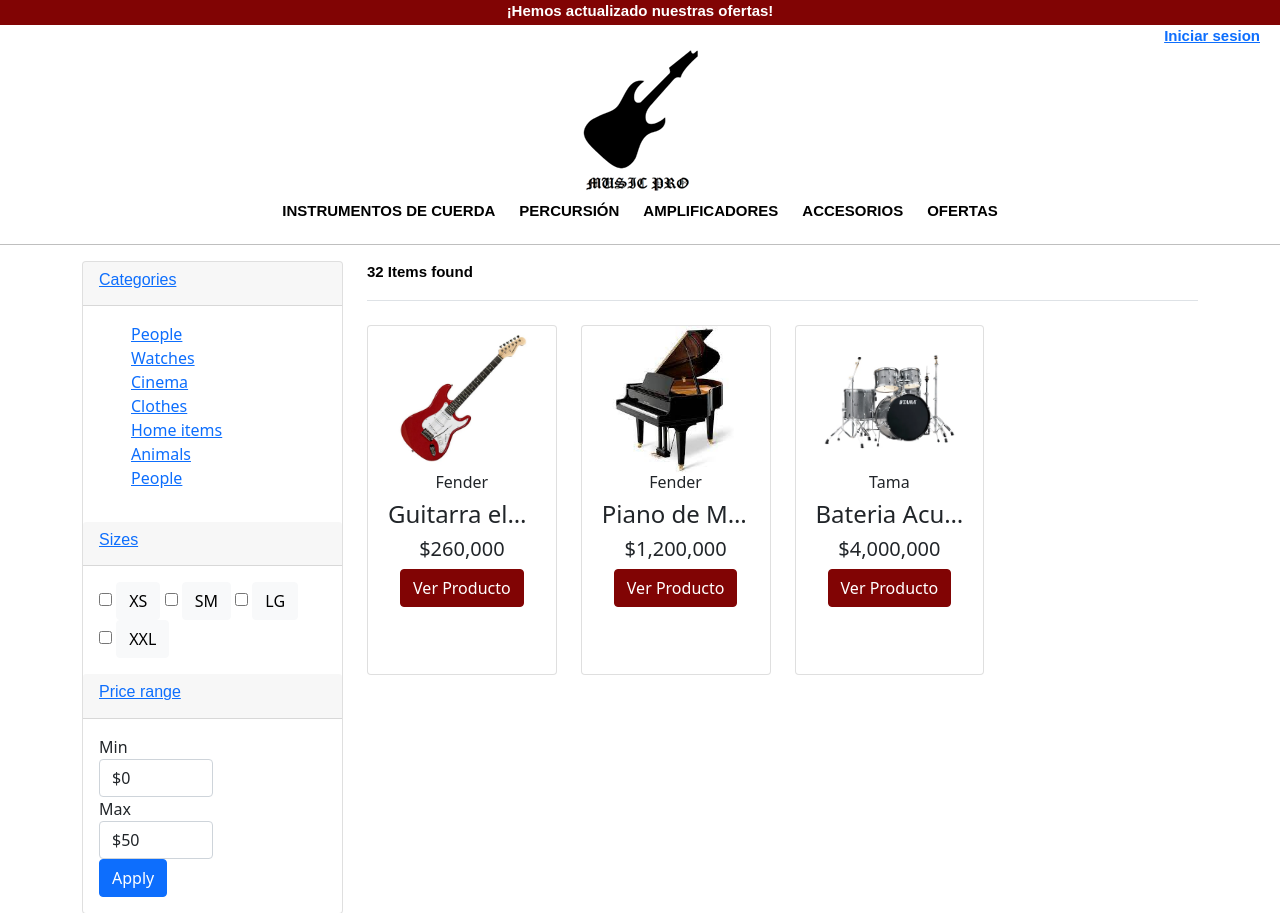
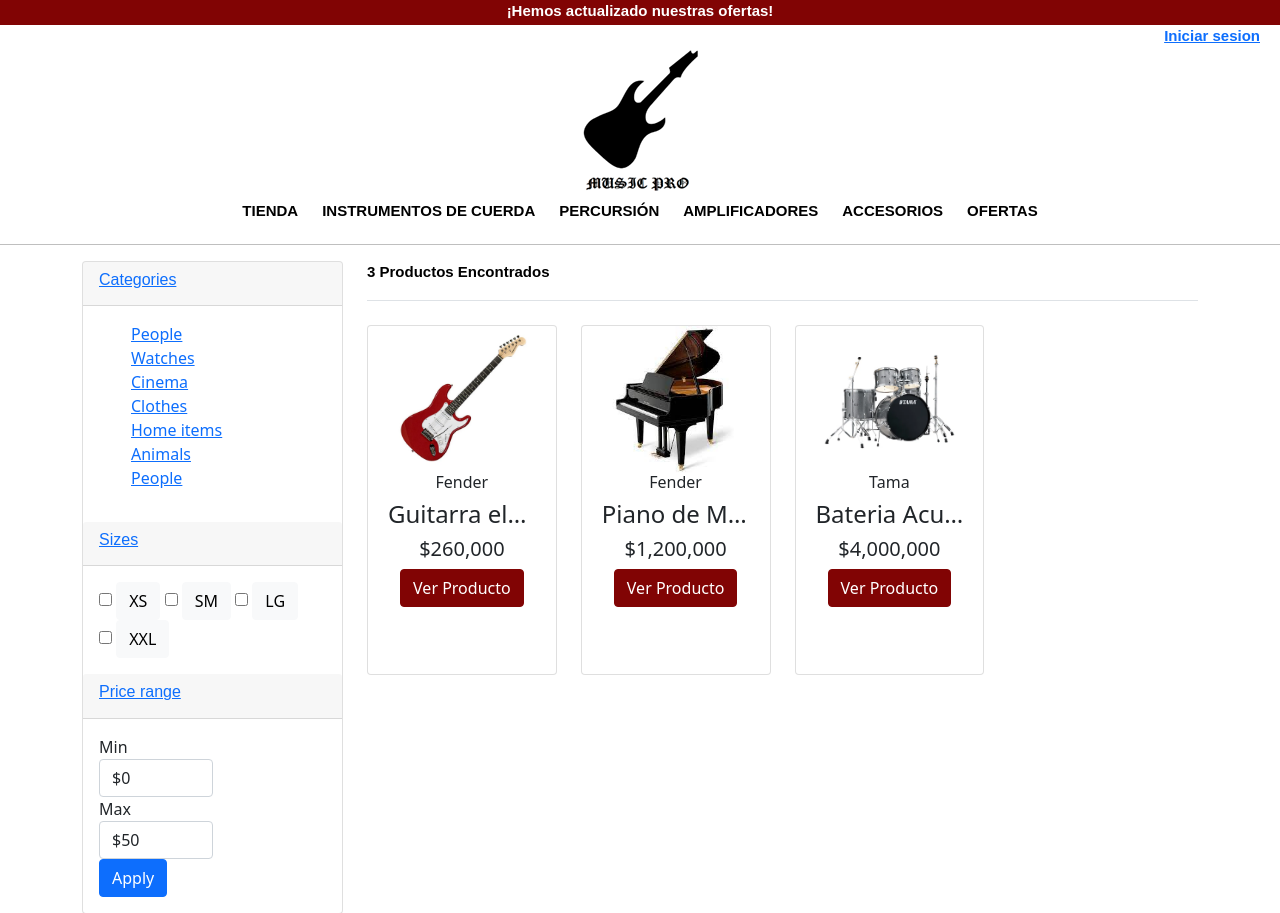
Before and after one commit to dacamposk/musicpro, a Django app: page /store in a window 1280 px wide. Shown: the top 913 px of the page. Run offline with Django 4.2, Linux system fonts and the light colour scheme; data comes from the database, SQL or seed files in the repository; some libraries are stand-ins or nearby versions.

Commit message:
busqueda por categoria-subcategoria-tipo-instrumento

```diff
--- a/app/models.py
+++ b/app/models.py
@@ -159,8 +159,8 @@
     imagen=models.ImageField(upload_to='img/productos')
     stock = models.IntegerField(verbose_name='stock')
     categoria= models.ForeignKey(Categoria,on_delete=models.CASCADE, )
-    SubCategoria= models.ForeignKey(SubCategoria,on_delete=models.CASCADE)
-    TipoInstrumento= models.ForeignKey(TipoInstrumento,on_delete=models.CASCADE, blank=True, null=True)
+    subcategoria= models.ForeignKey(SubCategoria,on_delete=models.CASCADE)
+    tipoinstrumento= models.ForeignKey(TipoInstrumento,on_delete=models.CASCADE, blank=True, null=True)
     marca = models.ForeignKey(Marca,on_delete=models.CASCADE)
     is_available = models.BooleanField(default=True)
     create_date = models.DateTimeField(auto_now_add=True)
--- a/app/templates/app/base.html
+++ b/app/templates/app/base.html
@@ -24,18 +24,18 @@
             ¡Hemos actualizado nuestras ofertas!
         </div>
 
-        <div class= "sesion">
+        <div class="sesion">
             {% if user.is_authenticated %}
             <li>
                 Bienvenido/a: <a href="#">{{user.email}}</a>
                 &nbsp;
                 <a href="{% url 'logout' %}">Cerrar Sesion </a>
 
-            {% if user.is_staff %}
-            &nbsp;
-          <a href="{%url 'adminView' %}" >Panel de Admin</a>
-            {% endif %}
-       </li>
+                {% if user.is_staff %}
+                &nbsp;
+                <a href="{%url 'adminView' %}">Panel de Admin</a>
+                {% endif %}
+            </li>
 
             {% else %}
             <li>
@@ -45,40 +45,45 @@
         </div>
 
         <div class="contenedor-logo">
-            <a href="{%url 'home' %}" >
-            <img href class="logo" src="{% static 'img/logo.png' %}" alt="logo"></a>
+            <a href="{%url 'home' %}">
+                <img href class="logo" src="{% static 'img/logo.png' %}" alt="logo"></a>
         </div>
         <ul class="nav">
-            <li><a href="">INSTRUMENTOS DE CUERDA</a>
+            <li><a href="">TIENDA</a></li>
+            <li><a href="{% url 'productos_por_categoria' 'instrumentos-de-cuerda' %}">INSTRUMENTOS DE CUERDA</a>
                 <ul>
-                    <li><a href="">Guitarras</a>
+                    <li><a href="{% url 'productos_por_categoria_subcategoria' 'instrumentos-de-cuerda' 'guitarras' %}">Guitarras</a>
                         <ul>
-                            <li><a href="">Guitarras Cuerpo Solido</a></li>
-                            <li><a href="">Guitarras Acústicas</a></li>
-                            <li><a href="">Guitarras Eléctricas</a></li>
+                            <li><a href="{% url 'productos_por_categoria_subcategoria_tipo_instrumento' 'instrumentos-de-cuerda' 'guitarras' 'guitarra-cuerpo-solido' %}">Guitarras
+                                    Cuerpo Solido</a></li>
+                            <li><a href="{% url 'productos_por_categoria_subcategoria_tipo_instrumento' 'instrumentos-de-cuerda' 'guitarras' 'guitarra-acustica' %}">Guitarras
+                                    Acústicas</a></li>
+                            <li><a href="{% url 'productos_por_categoria_subcategoria_tipo_instrumento' 'instrumentos-de-cuerda' 'guitarras' 'guitarra-electrica' %}">Guitarras
+                                    Eléctricas</a></li>
                         </ul>
                     </li>
                     <li><a href="">Bajos</a>
                         <ul>
-                            <li><a href="">Bajos Cuatro Cuerdas</a></li>
-                            <li><a href="">Bajos Cinco Cuerdas</a></li>
-                            <li><a href="">Bajos Activos</a></li>
-                            <li><a href="">Bajos Pasivos</a></li>
+                            <li><a href="{% url 'productos_por_categoria_subcategoria_tipo_instrumento' 'instrumentos-de-cuerda' 'bajos' 'bajo-cuatro-cuerdas' %}">Bajos Cuatro Cuerdas</a></li>
+                            <li><a href="{% url 'productos_por_categoria_subcategoria_tipo_instrumento' 'instrumentos-de-cuerda' 'bajos' 'bajo-cinco-cuerdas' %}">Bajos Cinco Cuerdas</a></li>
+                            <li><a href="{% url 'productos_por_categoria_subcategoria_tipo_instrumento' 'instrumentos-de-cuerda' 'bajos' 'bajo-activo' %}">Bajos Activos</a></li>
+                            <li><a href="{% url 'productos_por_categoria_subcategoria_tipo_instrumento' 'instrumentos-de-cuerda' 'bajos' 'bajo-pasivo' %}">Bajos Pasivos</a></li>
                         </ul>
                     </li>
-                    <li><a href="">Pianos</a>
+                    <li><a href="{% url 'productos_por_categoria_subcategoria' 'instrumentos-de-cuerda' 'pianos' %}">Pianos</a>
                         <ul>
-                            <li><a href="">Piano de media cola</a></li>
-                            <li><a href="">Piano de cola entera</a></li>
-                            <li><a href="">Pianolas</a></li>
+                            <li><a href="{% url 'productos_por_categoria_subcategoria_tipo_instrumento' 'instrumentos-de-cuerda' 'pianos' 'piano-de-media-cola' %}">Piano de media cola</a></li>
+                            <li><a href="{% url 'productos_por_categoria_subcategoria_tipo_instrumento' 'instrumentos-de-cuerda' 'pianos' 'piano-de-cola-entera' %}">Piano de cola entera</a></li>
+                            <li><a href="{% url 'productos_por_categoria_subcategoria_tipo_instrumento' 'instrumentos-de-cuerda' 'pianos' 'pianolas' %}">Pianolas</a></li>
                         </ul>
                     </li>
                 </ul>
             </li>
-            <li><a href="">PERCURSIÓN</a>
+            <li><a href="{% url 'productos_por_categoria' 'percusion' %}">PERCURSIÓN</a>
                 <ul>
 
-                    <li><a href=""> Baterías Acústicas</a>
+                    <li><a href="{% url 'productos_por_categoria_subcategoria' 'percusion' 'bateria-acustica' %}">
+                            Baterías Acústicas</a>
                         <ul>
                             <li><a href="">Tama</a></li>
                             <li><a href="">Pearl</a></li>
@@ -86,7 +91,7 @@
                             <li><a href="">Mapex</a></li>
                         </ul>
                     </li>
-                    <li><a href=""> Batería Electrónica</a>
+                    <li><a href="{% url 'productos_por_categoria_subcategoria' 'percusion' 'bateria-electronica' %}"> Batería Electrónica</a>
                         <ul>
                             <li><a href="">Roland</a></li>
                             <li><a href="">Alesis</a></li>
@@ -94,9 +99,9 @@
                     </li>
                 </ul>
             </li>
-            <li><a href="">AMPLIFICADORES</a>
+            <li><a href="{% url 'productos_por_categoria' 'amplificadores' %}">AMPLIFICADORES</a>
                 <ul>
-                    <li><a href="">Cabezales</a>
+                    <li><a href="{% url 'productos_por_categoria_subcategoria' 'amplificadores' 'cabezales' %}">Cabezales</a>
                         <ul>
                             <li><a href="">ENGL</a></li>
                             <li><a href="">Marshall</a></li>
@@ -104,7 +109,7 @@
                             <li><a href="">EVH</a></li>
                         </ul>
                     </li>
-                    <li><a href="">Cajas</a>
+                    <li><a href="{% url 'productos_por_categoria_subcategoria' 'amplificadores' 'cajas' %}">Cajas</a>
                         <ul>
                             <li><a href="">ENGL</a></li>
                             <li><a href="">Marshall</a></li>
@@ -116,15 +121,15 @@
                     </li>
                 </ul>
             </li>
-            <li><a href="">ACCESORIOS</a>
+            <li><a href="{% url 'productos_por_categoria' 'accesorios' %}">ACCESORIOS</a>
                 <ul>
-                    <li><a href="">Audifonos</a></li>
-                    <li><a href="">Monitores</a></li>
-                    <li><a href="">Paralantes</a></li>
-                    <li><a href="">Cables</a></li>
-                    <li><a href="">Microfonos</a></li>
-                    <li><a href="">Interfaces</a></li>
-                    <li><a href="">Mixers</a></li>
+                    <li><a href="{% url 'productos_por_categoria_subcategoria' 'accesorios' 'audifonos' %}">Audifonos</a></li>
+                    <li><a href="{% url 'productos_por_categoria_subcategoria' 'accesorios' 'monitores' %}">Monitores</a></li>
+                    <li><a href="{% url 'productos_por_categoria_subcategoria' 'accesorios' 'parlantes' %}">Parlantes</a></li>
+                    <li><a href="{% url 'productos_por_categoria_subcategoria' 'accesorios' 'cables' %}">Cables</a></li>
+                    <li><a href="{% url 'productos_por_categoria_subcategoria' 'accesorios' 'microfonos' %}">Microfonos</a></li>
+                    <li><a href="{% url 'productos_por_categoria_subcategoria' 'accesorios' 'interfaces' %}">Interfaces</a></li>
+                    <li><a href="{% url 'productos_por_categoria_subcategoria' 'accesorios' 'mixers' %}">Mixers</a></li>
                 </ul>
 
 
--- a/app/templates/app/tienda/store.html
+++ b/app/templates/app/tienda/store.html
@@ -114,7 +114,7 @@
 
     <header class="border-bottom mb-4 pb-3">
             <div class="form-inline">
-                <span class="mr-md-auto">32 Items found </span>
+                <span class="mr-md-auto">{{ producto_count }} Productos Encontrados</span>
 
             </div>
     </header><!-- sect-heading -->
--- a/app/urls.py
+++ b/app/urls.py
@@ -10,4 +10,8 @@
     path('registrate', RegistroCli, name="RegistroCli"),
     path('store', store, name="Store"),
     path('store/<slug:categoria_slug>/', views.store, name="productos_por_categoria"),
+    path('store/<slug:categoria_slug>/<slug:subcategoria_slug>/', views.store, name="productos_por_categoria_subcategoria"),
+    path('store/<slug:categoria_slug>/<slug:subcategoria_slug>/<slug:tipo_instrumento_slug>/', views.store, name="productos_por_categoria_subcategoria_tipo_instrumento"),
+
+
 ]
--- a/app/views.py
+++ b/app/views.py
@@ -4,6 +4,7 @@
 from django.contrib import messages
 from .models import User
 from . models import *
+from .models import SubCategoria
 
 # Create your views here.
 
@@ -79,20 +80,30 @@
             data["form"] = formulario
     return render(request, 'registration/registroCli.html',data)
 
-def store (request, categoria_slug=None):
+def store (request, categoria_slug=None, subcategoria_slug=None, tipo_instrumento_slug=None):
     categorias = None
     productos = None
+    subcategoria = None
+    tipo_instrumento = None
 
     if categoria_slug != None:
-        categorias = get_object_or_404(Categoria, slug = categoria_slug )
-        productos = Producto.objects.filter(categoria = categorias, is_available = True)
-
+        categorias = get_object_or_404(Categoria, slug=categoria_slug)
+        if subcategoria_slug is not None:
+            subcategoria = get_object_or_404(SubCategoria, slug=subcategoria_slug)
+            if tipo_instrumento_slug is not None:
+                tipo_instrumento = get_object_or_404(TipoInstrumento, slug=tipo_instrumento_slug)
+                productos = Producto.objects.filter(categoria=categorias, subcategoria=subcategoria, tipoinstrumento=tipo_instrumento, is_available=True)
+            else:
+                productos = Producto.objects.filter(categoria=categorias, subcategoria=subcategoria, is_available=True)
+        else:
+            productos = Producto.objects.filter(categoria=categorias, is_available=True)
+        producto_count = productos.count()
     else:
         productos = Producto.objects.all().filter(is_available=True)
-
-
+        producto_count = productos.count()
 
     context = {
         'productos': productos,
+        'producto_count': producto_count,
     }
     return render(request, 'app/tienda/store.html', context)
```
Also changed, not shown: app/context_processors.py (added), app/migrations/0021_rename_subcategoria_producto_subcategoria.py (added), app/migrations/0022_rename_tipoinstrumento_producto_tipoinstrumento.py (added), db.sqlite3.
